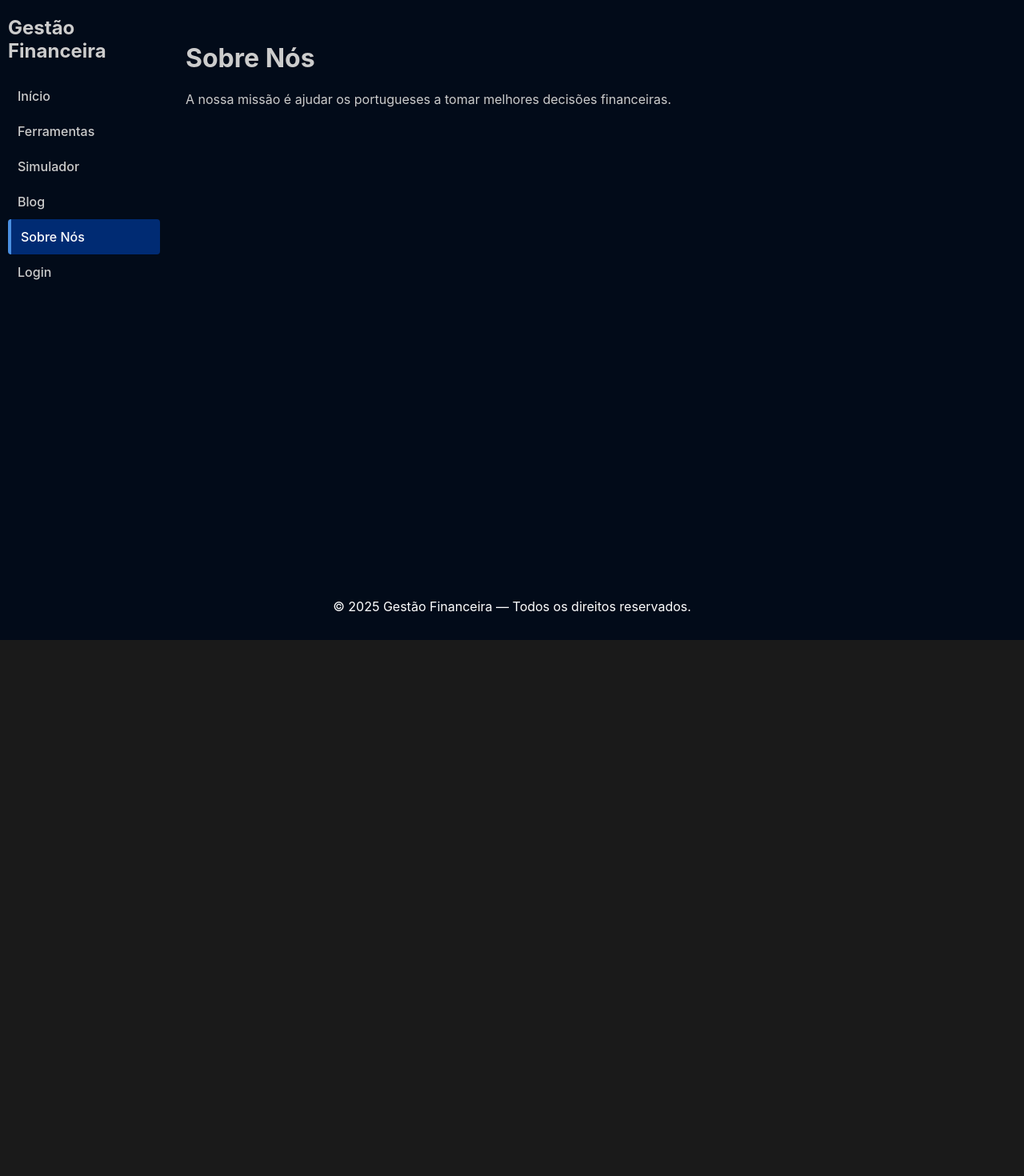
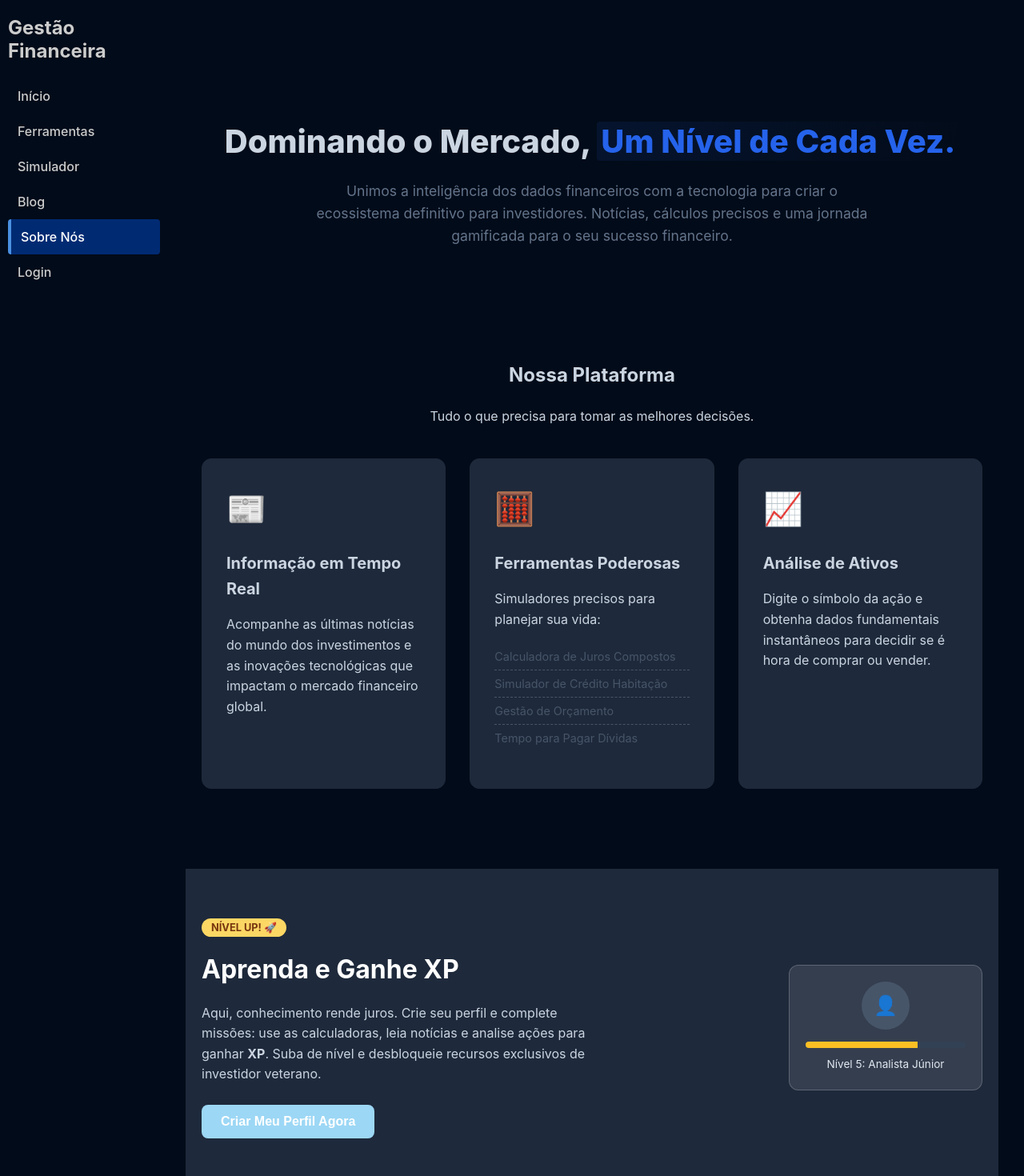
Before and after one commit to LUKOM-rgb/PW, a Vue app in the folder gestão-financeira/: page /sobre in a window 1280 px wide. Shown: the top 1470 px of the page at 80% size. Before the commit the page ends 800 px from the top, so only its background shows below. Built offline with nearby package versions, Linux system fonts and the light colour scheme.

Commit message:
sobre nós

```diff
--- a/gestão-financeira/src/assets/styles.css
+++ b/gestão-financeira/src/assets/styles.css
@@ -266,7 +266,7 @@ ul {
 }
 
 .progress-fill {
-  background: #24450D;
+  background: #fcd764;
   height: 100%;
   transition: width 0.5s;
 }
--- a/gestão-financeira/src/views/SobreView.vue
+++ b/gestão-financeira/src/views/SobreView.vue
@@ -1,6 +1,298 @@
 <template>
-  <div class="view sobre">
-    <h1>Sobre Nós</h1>
-    <p>A nossa missão é ajudar os portugueses a tomar melhores decisões financeiras.</p>
+  <div class="about-page">
+
+    <section class="hero-section">
+      <div class="container">
+        <h1 class="hero-title">Dominando o Mercado, <span class="highlight">Um Nível de Cada Vez.</span></h1>
+        <p class="hero-subtitle">
+          Unimos a inteligência dos dados financeiros com a tecnologia para criar o ecossistema definitivo para investidores. Notícias, cálculos precisos e uma jornada gamificada para o seu sucesso financeiro.
+        </p>
+      </div>
+    </section>
+
+    <section class="features-section">
+      <div class="container">
+        <div class="section-header">
+          <h2>Nossa Plataforma</h2>
+          <p>Tudo o que precisa para tomar as melhores decisões.</p>
+        </div>
+
+        <div class="features-grid">
+
+          <div class="feature-card">
+            <div class="icon">📰</div>
+            <h3>Informação em Tempo Real</h3>
+            <p>Acompanhe as últimas notícias do mundo dos investimentos e as inovações tecnológicas que impactam o mercado financeiro global.</p>
+          </div>
+
+          <div class="feature-card">
+            <div class="icon">🧮</div>
+            <h3>Ferramentas Poderosas</h3>
+            <p>Simuladores precisos para planejar sua vida:</p>
+            <ul class="feature-list">
+              <li>Calculadora de Juros Compostos</li>
+              <li>Simulador de Crédito Habitação</li>
+              <li>Gestão de Orçamento</li>
+              <li>Tempo para Pagar Dívidas</li>
+            </ul>
+          </div>
+
+          <div class="feature-card">
+            <div class="icon">📈</div>
+            <h3>Análise de Ativos</h3>
+            <p>Digite o símbolo da ação e obtenha dados fundamentais instantâneos para decidir se é hora de comprar ou vender.</p>
+          </div>
+
+        </div>
+      </div>
+    </section>
+
+    <section class="gamification-banner">
+      <div class="container gamification-content">
+        <div class="gami-text">
+          <span class="badge">Nível UP! 🚀</span>
+          <h2>Aprenda e Ganhe XP</h2>
+          <p>
+            Aqui, conhecimento rende juros. Crie seu perfil e complete missões: use as calculadoras, leia notícias e analise ações para ganhar <strong>XP</strong>.
+            Suba de nível e desbloqueie recursos exclusivos de investidor veterano.
+          </p>
+          <button class="btn-start">Criar Meu Perfil Agora</button>
+        </div>
+        <div class="gami-visual">
+          <div class="level-card">
+            <div class="avatar-circle">👤</div>
+            <div class="xp-bar">
+              <div class="xp-fill" style="width: 70%"></div>
+            </div>
+            <p class="level-text">Nível 5: Analista Júnior</p>
+          </div>
+        </div>
+      </div>
+    </section>
+
+    <section class="footer-cta">
+      <div class="container">
+        <h3>Pronto para assumir o controle?</h3>
+        <p>Junte-se a milhares de investidores que usam a tecnologia a seu favor.</p>
+      </div>
+    </section>
+
   </div>
 </template>
+
+<style scoped>
+/* --- CONFIGURAÇÕES GERAIS --- */
+.about-page {
+  font-family: 'Inter', -apple-system, sans-serif;
+  color: #cbd5e1;
+  line-height: 1.6;
+}
+
+.container {
+  max-width: 1100px;
+  margin: 0 auto;
+  padding: 0 20px;
+}
+
+/* --- HERO SECTION --- */
+.hero-section {
+  text-align: center;
+  padding: 80px 0 60px;
+}
+
+.hero-title {
+  font-size: 2.5rem;
+  font-weight: 800;
+  margin-bottom: 16px;
+  color: #cbd5e1;
+}
+
+.highlight {
+  color: #2563eb; /* Azul Institucional */
+  background: linear-gradient(120deg, rgba(37, 99, 235, 0.1) 0%, rgba(37, 99, 235, 0) 100%);
+  padding: 0 5px;
+  border-radius: 4px;
+}
+
+.hero-subtitle {
+  font-size: 1.1rem;
+  color: #64748b;
+  max-width: 700px;
+  margin: 0 auto;
+}
+
+/* --- FEATURES GRID --- */
+.features-section {
+  padding: 60px 0;
+
+}
+
+.section-header {
+  text-align: center;
+  margin-bottom: 40px;
+}
+
+.features-grid {
+  display: grid;
+  grid-template-columns: repeat(auto-fit, minmax(300px, 1fr));
+  gap: 30px;
+}
+
+.feature-card {
+  background: #1e293b;
+  border: 1px solid #1e293b;
+  border-radius: 12px;
+  padding: 30px;
+  transition: transform 0.2s, box-shadow 0.2s;
+}
+
+.feature-card:hover {
+  transform: translateY(-5px);
+  box-shadow: 0 10px 25px -5px rgba(0, 0, 0, 0.1);
+  border-color: #bfdbfe;
+}
+
+.icon {
+  font-size: 2.5rem;
+  margin-bottom: 20px;
+}
+
+.feature-card h3 {
+  font-size: 1.25rem;
+  margin-bottom: 12px;
+  color: #cbd5e1;
+}
+
+.feature-list {
+  list-style: none;
+  padding: 0;
+  margin-top: 15px;
+}
+
+.feature-list li {
+  padding: 5px 0;
+  color: #475569;
+  font-size: 0.9rem;
+  border-bottom: 1px dashed ;
+}
+
+.feature-list li:last-child {
+  border-bottom: none;
+}
+
+/* --- GAMIFICATION BANNER --- */
+.gamification-banner {
+  background-color: #1e293b; /* Fundo escuro para destaque */
+  color: #fff;
+  padding: 60px 0;
+  margin: 40px 0;
+  border-radius: 0; /* Full width visualmente, mas content containerizado */
+}
+
+.gamification-content {
+  display: flex;
+  align-items: center;
+  justify-content: space-between;
+  gap: 40px;
+}
+
+.badge {
+  background-color: #fcd764;
+  color: #78350f;
+  font-size: 0.8rem;
+  font-weight: bold;
+  padding: 4px 12px;
+  border-radius: 20px;
+  text-transform: uppercase;
+}
+
+.gami-text h2 {
+  font-size: 2rem;
+  margin: 15px 0;
+}
+
+.gami-text p {
+  color: #cbd5e1;
+  margin-bottom: 25px;
+  max-width: 500px;
+}
+
+.btn-start {
+  background-color: #9cd7f5;
+  color: white;
+  border: none;
+  padding: 12px 24px;
+  font-size: 1rem;
+  font-weight: 600;
+  border-radius: 8px;
+  cursor: pointer;
+  transition: background 0.2s;
+}
+
+.btn-start:hover {
+  background-color: #2563eb;
+}
+
+/* Visual do Card de Nível */
+.level-card {
+  background: rgba(255, 255, 255, 0.1);
+  padding: 20px;
+  border-radius: 12px;
+  border: 1px solid rgba(255, 255, 255, 0.2);
+  width: 200px;
+  text-align: center;
+}
+
+.avatar-circle {
+  width: 60px;
+  height: 60px;
+  background-color: #475569;
+  border-radius: 50%;
+  margin: 0 auto 15px;
+  display: flex;
+  align-items: center;
+  justify-content: center;
+  font-size: 1.5rem;
+}
+
+.xp-bar {
+  height: 8px;
+  background-color: #334155;
+  border-radius: 4px;
+  margin-bottom: 10px;
+  overflow: hidden;
+}
+
+.xp-fill {
+  height: 100%;
+  background-color: #fbbf24; /* Amarelo XP */
+}
+
+.level-text {
+  font-size: 0.85rem;
+  color: #e2e8f0;
+  margin: 0;
+}
+
+/* --- FOOTER CTA --- */
+.footer-cta {
+  text-align: center;
+  padding: 40px 0 80px;
+}
+
+/* --- RESPONSIVIDADE --- */
+@media (max-width: 768px) {
+  .gamification-content {
+    flex-direction: column;
+    text-align: center;
+  }
+
+  .gami-text p {
+    margin: 0 auto 25px;
+  }
+
+  .hero-title {
+    font-size: 2rem;
+  }
+}
+</style>
```
